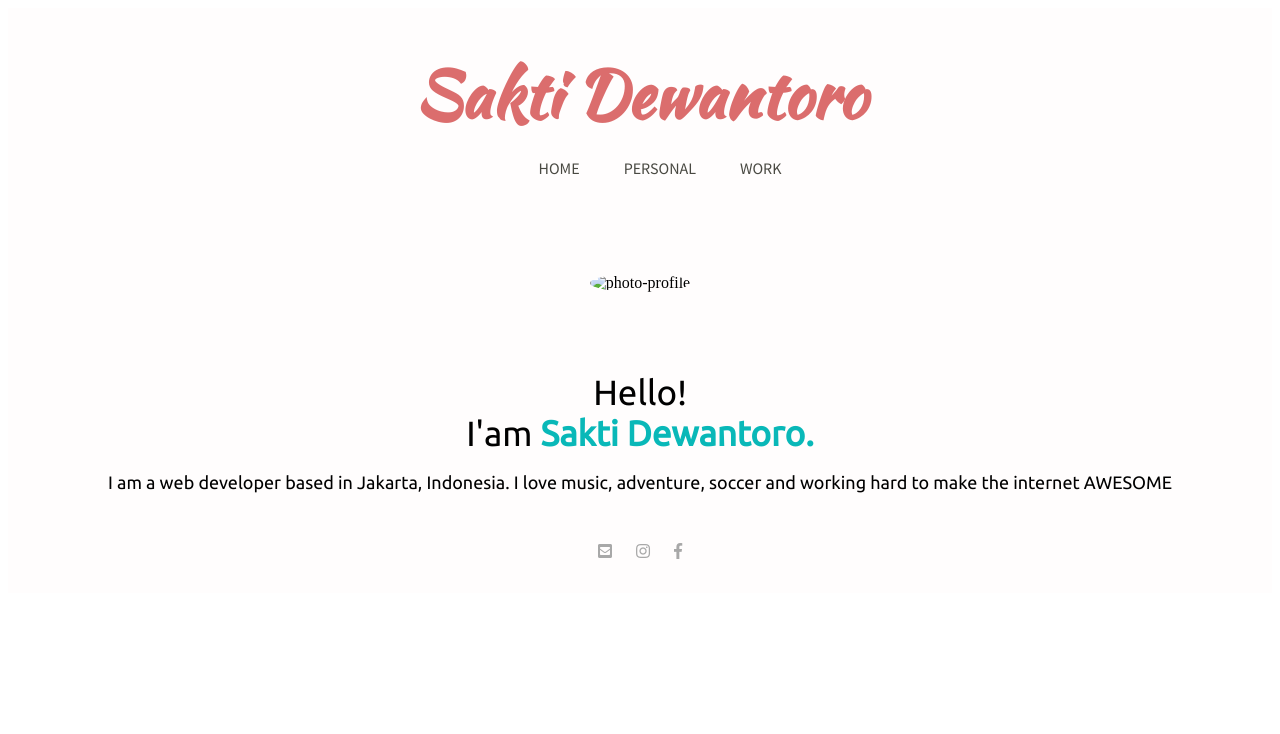
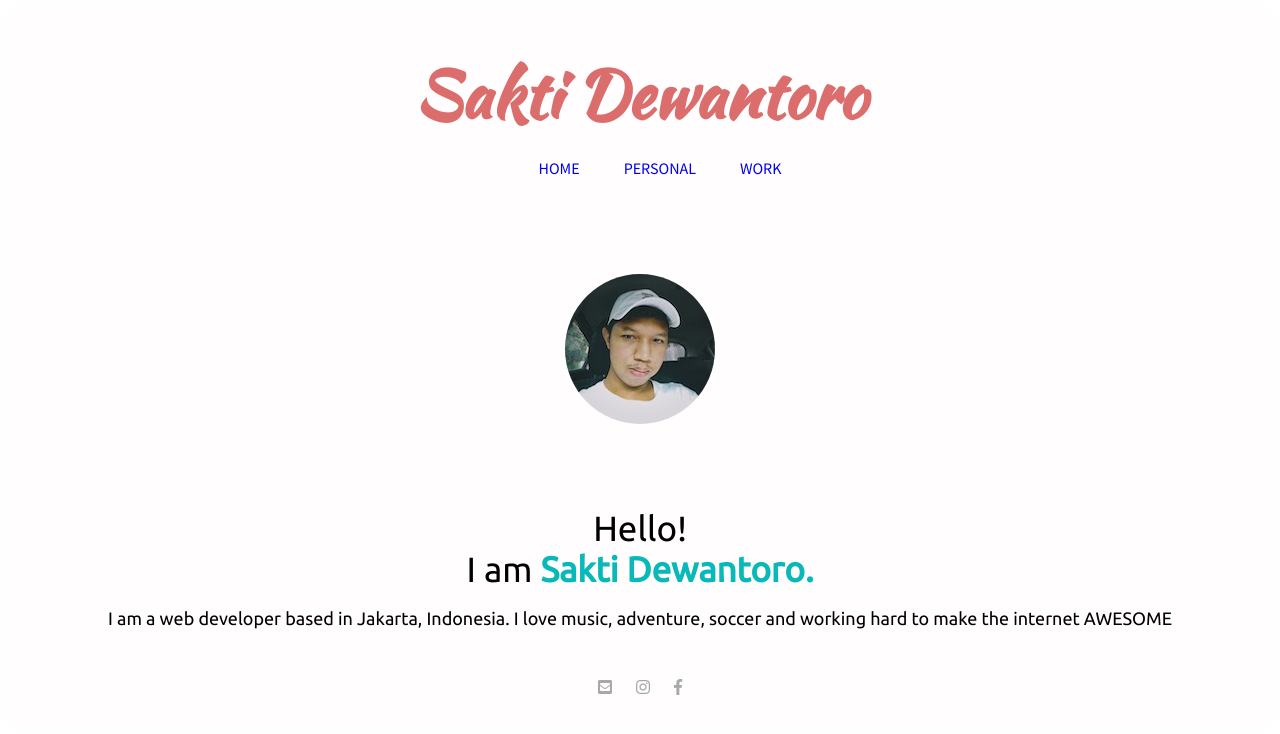
Before and after one commit to saktyd/sakti-dewantoro, a plain HTML site: page index.html in a window 1280 px wide. Drawn offline with Linux system fonts and the light colour scheme.

Commit message:
Fix class naming

```diff
--- a/index.css
+++ b/index.css
@@ -30,7 +30,7 @@
   margin: 0;
 }
 
-.discription p {
+.description p {
   margin: 0;
 }
 
@@ -57,12 +57,12 @@
   color: #a8a8a8;
 }
 
-.dis-head {
+.description-head {
   font-family: "Ubuntu", sans-serif;
   font-size: 35px;
 }
 
-.dis-body {
+.description-body {
   font-family: "Ubuntu", sans-serif;
   font-size: 18px;
 }
--- a/index.html
+++ b/index.html
@@ -22,27 +22,26 @@
 
       <nav class="nav">
         <ul class="ul">
-          <li class="nav-focus"><p href="index.html">HOME</p></li>
-          <li class="nav-focus"><p href="index.html">PERSONAL</p></li>
-          <li class="nav-focus"><p href="index.html">WORK</p></li>
+          <li class="nav-focus"><a href="index.html">HOME</a></li>
+          <li class="nav-focus"><a href="personal.html">PERSONAL</a></li>
+          <li class="nav-focus"><a href="work.html">WORK</a></li>
         </ul>
       </nav>
 
       <main class="main">
         <img
           class="photo-profile"
-          src="assets/2016-11-19 05.45.16 1.jpg"
+          src="assets/saktidewantoro.jpg"
           alt="photo-profile"
         />
-
-        <div class="discription">
-          <p class="dis-head">Hello!</p>
-          <p class="dis-head">
-            I'am <b class="name-color">Sakti Dewantoro.</b>
+        <div class="description">
+          <p class="description-head">Hello!</p>
+          <p class="description-head">
+            I am <b class="name-color">Sakti Dewantoro.</b>
           </p>
         </div>
         <div>
-          <p class="dis-body">
+          <p class="description-body">
             I am a web developer based in Jakarta, Indonesia. I love music,
             adventure, soccer and working hard to make the internet AWESOME
           </p>
```
